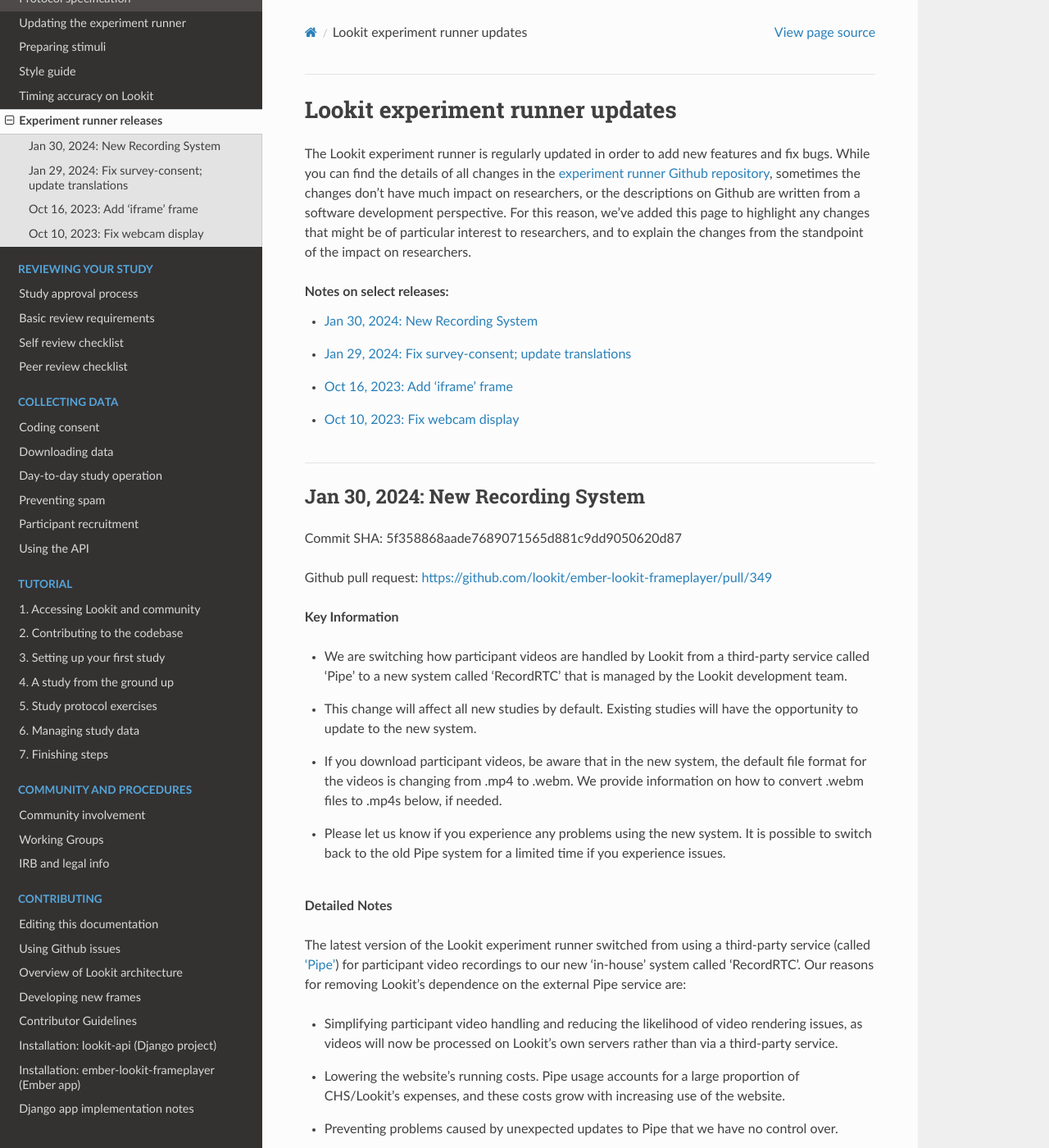
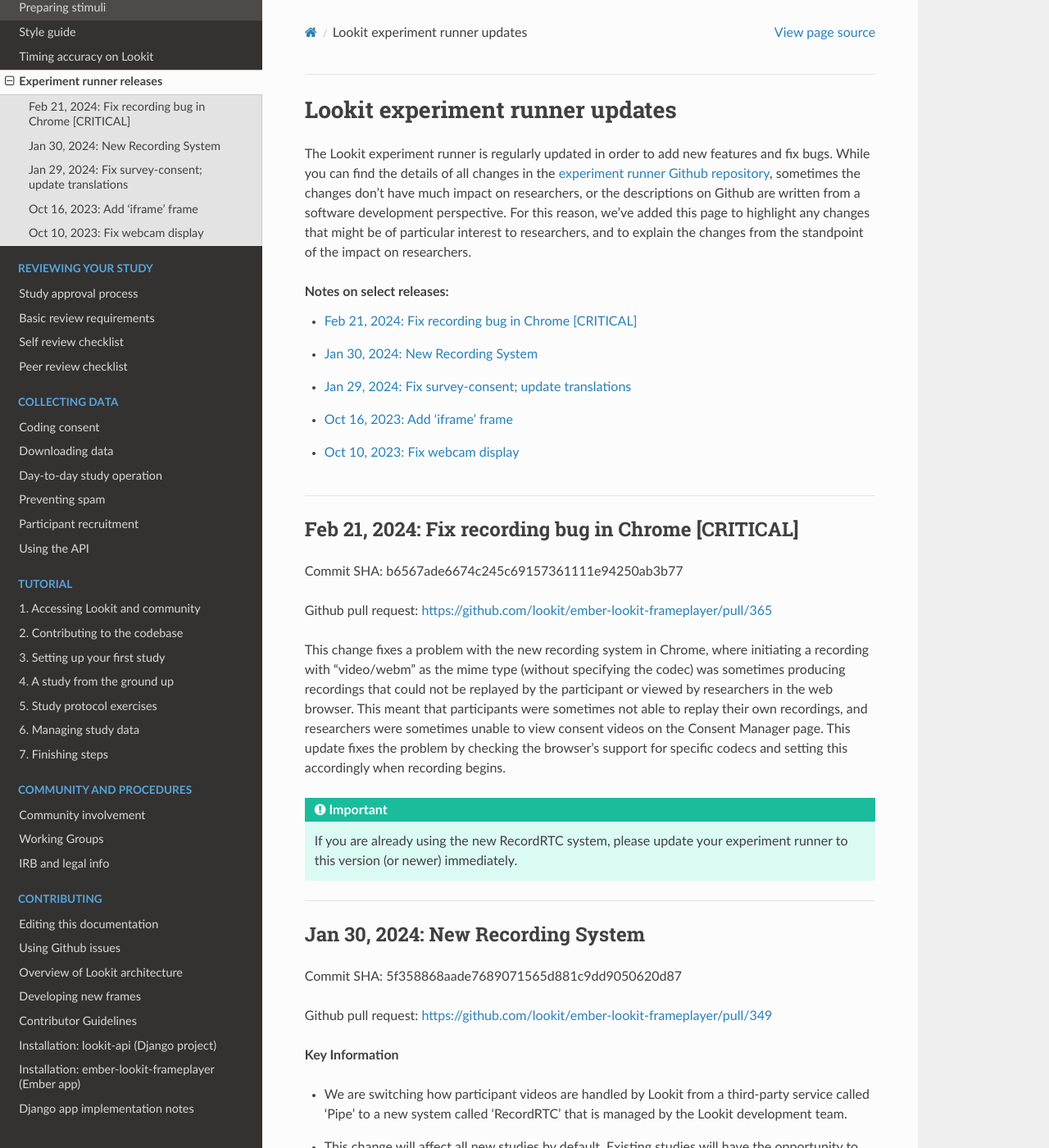
Before and after one commit to lookit/lookit-docs, a Sphinx documentation site: the page built from docs/source/researchers-runner-releases.rst, in a window 1280 px wide and 1400 px high. Shown: the whole window at 82% size. Built offline with Sphinx 7.4.7 and the Read the Docs theme 2.0.0, drawn with Linux system fonts in a browser that asks for light colours.

Commit message:
add mimetype fix to runner releases page

```diff
--- a/docs/source/researchers-runner-releases.rst
+++ b/docs/source/researchers-runner-releases.rst
@@ -10,6 +10,22 @@
    :depth: 1
    :local:
    :backlinks: none
+
+----
+
+Feb 21, 2024: Fix recording bug in Chrome [CRITICAL]
+-------------------------------------------------------------
+
+Commit SHA: b6567ade6674c245c69157361111e94250ab3b77
+
+Github pull request: https://github.com/lookit/ember-lookit-frameplayer/pull/365
+
+This change fixes a problem with the new recording system in Chrome, where initiating a recording with "video/webm" as the mime type (without specifying the codec) was sometimes producing recordings that could not be replayed by the participant or viewed by researchers in the web browser. This meant that participants were sometimes not able to replay their own recordings, and researchers were sometimes unable to view consent videos on the Consent Manager page. This update fixes the problem by checking the browser's support for specific codecs and setting this accordingly when recording begins.
+
+.. important::
+
+   If you are already using the new RecordRTC system, please update your experiment runner to this version (or newer) immediately.
+
 
 ----
 
```
